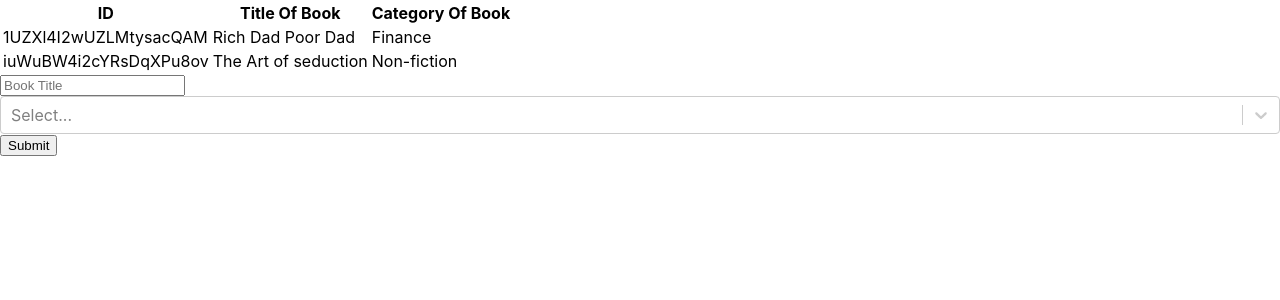
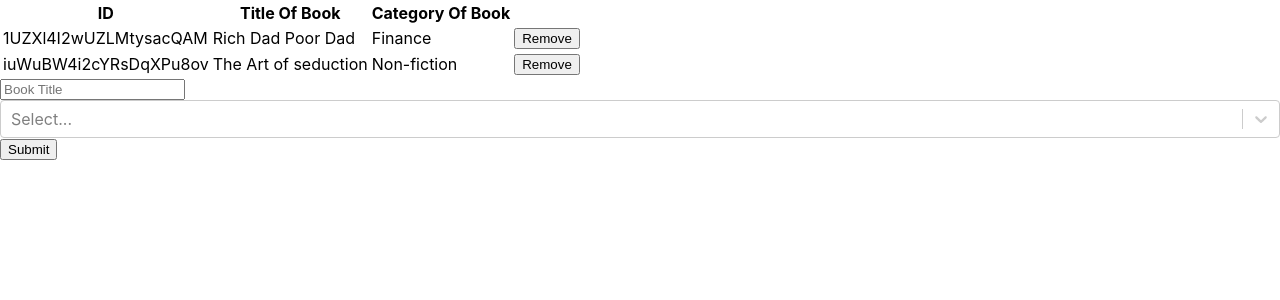
Before and after one commit to tanzila-abedin/bookstore, a React (Create React App) app: page / in a window 1280 px wide. Shown: the top 300 px of the page. Built offline with nearby package versions, Linux system fonts and the light colour scheme.

Commit message:
Create a remove button to delete books

```diff
--- a/src/components/Book.js
+++ b/src/components/Book.js
@@ -1,12 +1,15 @@
 import PropTypes from 'prop-types';
 
-const Book = ({ book }) => {
+const Book = ({ book, removeBook }) => {
   const { id, title, category } = book;
   return (
     <tr className="book-into">
       <td className="id">{id}</td>
       <td className="title">{title}</td>
       <td className="category">{category}</td>
+      <td className="displaybook_remove">
+        <button type="button" onClick={() => removeBook(book)}>Remove</button>
+      </td>
     </tr>
   );
 };
@@ -17,6 +20,7 @@
     title: PropTypes.string,
     category: PropTypes.string,
   }).isRequired,
+  removeBook: PropTypes.func.isRequired,
 };
 
 export default Book;
```
